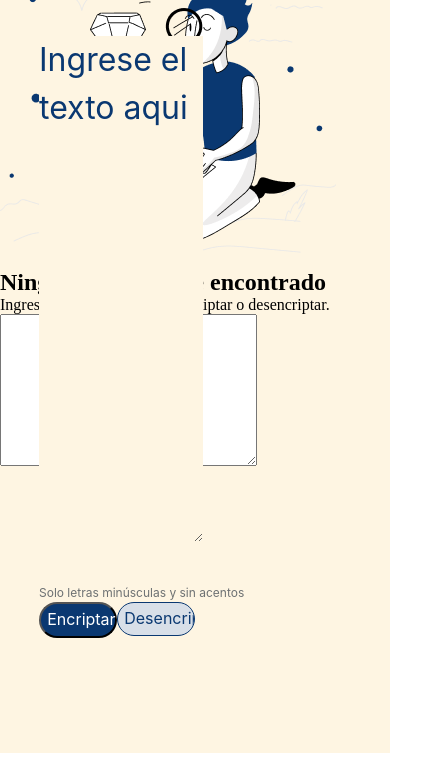
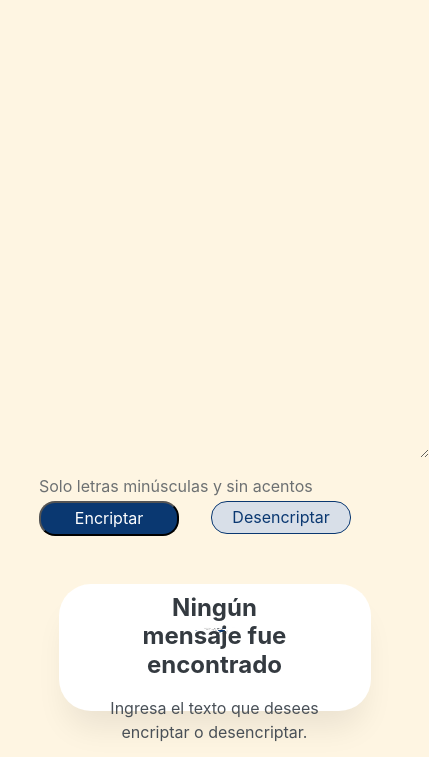
Before and after one commit to AFernandzG/Encriptador_de_texto, a plain HTML site: page index.html in a window 390 px wide. Shown: the part 91-848 px from the top of the page, 429 px wide, since content can reach past the window. Drawn offline with Linux system fonts and the light colour scheme.

Commit message:
Actualizado de css primera parte

```diff
--- a/index.html
+++ b/index.html
@@ -8,7 +8,7 @@
 </head>
 <body>
     <div class="container">
-        <img src="./img/Logo.png" alt="logo">
+        <img src="./img/Logo.png" alt="logo" id="logo">
         <div class="encriptar">
             <textarea
              id="inputText"
--- a/style.css
+++ b/style.css
@@ -1,13 +1,31 @@
+:root {
+    --colo-primaria: #FEF5E2;
+    --colo-secundario: #0A3871;
+}
+
 *{
     margin: 0;
     padding: 0;
+}
+body{
+    box-sizing: border-box;
+    background-color: var(--colo-primaria);
+
 }
 
 .container{
     position: relative;
     width: 100vw;
     height: 100vh;
-    background: #FEF5E2;
+    background: var(--colo-primaria);
+}
+.container img {
+    display: block;
+    margin-left: 0px;
+    margin-top: 1%;
+    margin-right: auto;
+   /* width: 48px;
+    height: 31px;*/
 }
 
 .inputText{
@@ -22,11 +40,11 @@
     font-weight: 400;
     font-size: 32px;
     line-height: 150%;
-    background-color: #FEF5E2;
+    background-color: var(--colo-primaria);
 
 }
 .inputText::placeholder{
-    color: #0A3871;
+    color: var(--colo-secundario);
 }
 
 .inputText:focus,
@@ -68,6 +86,7 @@
     width: 80%;
     left: 10%;
     top: 82%;
+    gap: 24px;
 }
 
 .btn-encriptar{
@@ -79,7 +98,7 @@
     padding: 2%;
     gap: 8px;
     width: 25%;
-    background: #0A3871;
+    background: var(--colo-secundario);
     border-radius: 24px;
     font-family: "Inter";
     font-style: normal;
@@ -95,7 +114,7 @@
     */
     box-sizing: border-box;
     display: flex;
-    border: 1px solid #0A3871;
+    border: 1px solid var(--colo-secundario);
     align-items: center;
     justify-content: center;
     padding: 2%;
@@ -109,5 +128,130 @@
     font-size: 16px;
     line-height: 19px;
     text-align: center;
-    color: #0A3871;
+    color: var(--colo-secundario);
 }
+
+.btn-encriptar:hover, .btn-desencriptar:hover{
+    margin: 0.3%;
+    width: 24.5%;
+    padding: 1.8%;
+}
+
+.encriptador{
+    display: flex;
+    justify-content: center;
+    position: absolute;
+    width: 30%;
+    height: 90%;
+    left: 60%;
+    top: 5%;
+    background: #FFFFFF;
+    box-shadow: 0px 24px 32px -8px rgba(0, 0, 0, 0.08);
+    border-radius: 32px;
+}
+
+.mensaje-encriptado{
+    display: flex;
+    flex-direction: column;
+    align-items: center;
+    justify-content: center;
+    padding: 1%;
+    gap: 16px;
+    position: absolute;
+    width: 100%;
+    top: 65%;
+    text-align: center;
+}
+
+.mensaje-encriptado h2{
+    width: 60%;
+
+    font-family: "Inter";
+    font-style: normal;
+    font-weight: 700;
+    font-size: 24px;
+    line-height: 120%;
+    text-align: center;
+    color: #343A40;
+}
+
+.mensaje-encriptado p{
+    width: 80%;
+    font-family: "Inter";
+    font-style: normal;
+    font-weight: 400;
+    font-size: 16px;
+    line-height: 150%;
+    color: #495057;
+}
+
+.encriptador img{
+    position: absolute;
+    width: 80%;
+    height: 50%;
+    top: 15%;
+}
+
+/*responsive desing*/
+
+@media (max-width: 57.5rem) {
+    .container {
+        display: flex;
+        flex-direction: row;
+    }
+    .container img {
+        display: block;
+        margin-left: 0;
+        margin-top: 1.5rem;
+        width: 15%;
+        height: 6%;
+    }
+    .encriptador {
+        width: 100%;
+    }
+    .inputText {
+        width: 100%;
+        height: 60%;
+        left: 10%;
+        top: 5%;
+    }
+    .terminos {
+        width: 80%;
+        left: 10%;
+        top: 67%;
+    }
+    .terminos p {
+        font-size: 16px;
+    }
+    .botones {
+        width: 80%;
+        left: 10%;
+        top: 70%;
+        gap: 32px;
+    }
+    .btn-encriptar,
+     .btn-desencriptar {
+        width: 48%;
+        border-radius: 16px;
+    }
+    .btn-encriptar:hover, .btn-desencriptar:hover {
+        margin: 0.3%;
+        width: 47.5%;
+        padding: 1.8%;
+    }
+    .encriptador {
+        width: 80%;
+        height: 15%;
+        left: 15%;
+        top: 80%;
+    }
+    .mensaje-encriptado {
+        width: 100%;
+        top: 5%;
+    }
+    .mensaje-encriptado img {
+        /*top: 0;
+        display: none; */
+        visibility: hidden;
+    }
+}
```
